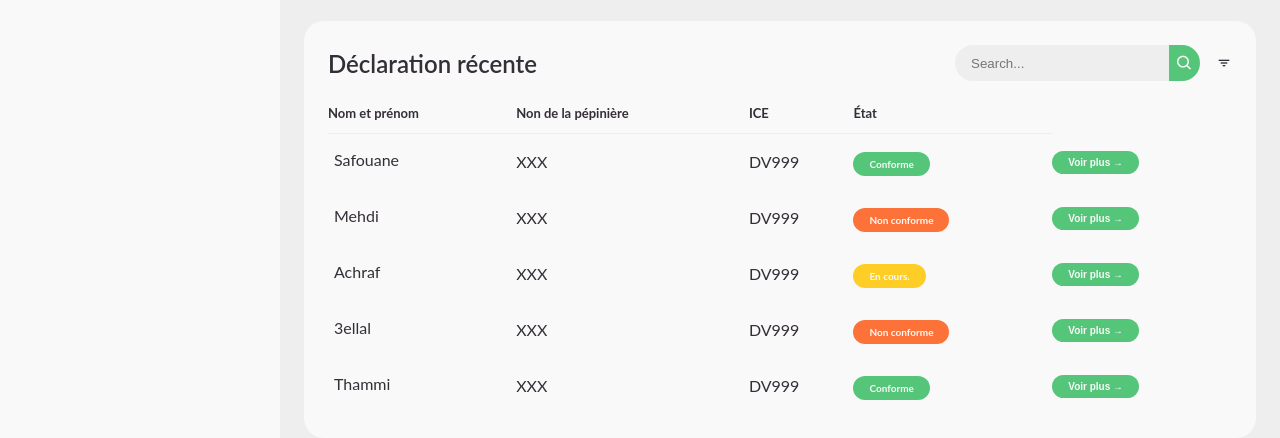
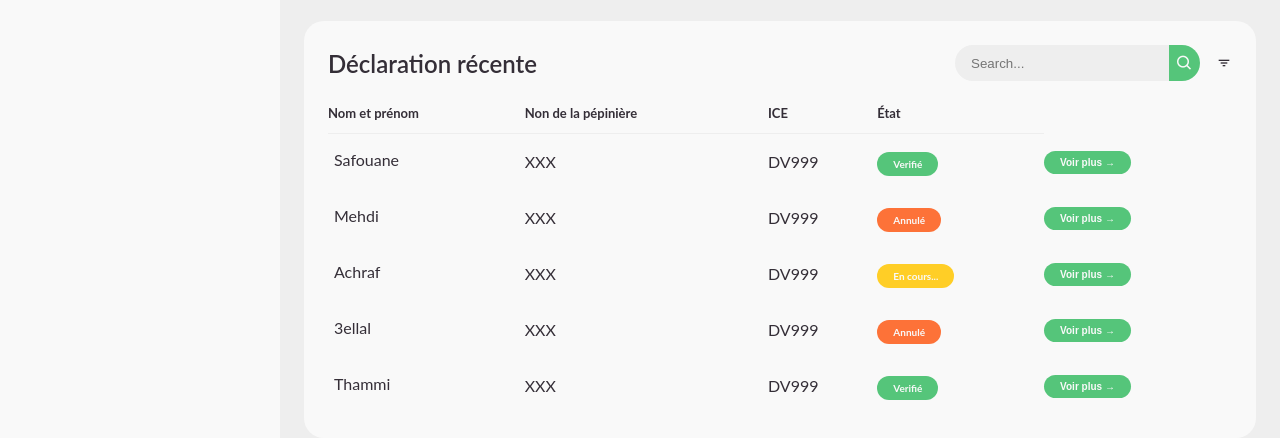
Before and after one commit to Safouane01/natours, a plain HTML site: page adminhub/index.html in a window 1280 px wide. Shown: the part 332-770 px from the top of the page. Drawn offline with nearby package versions, Linux system fonts and the light colour scheme.

Commit message:
Update index.html

```diff
--- a/adminhub/index.html
+++ b/adminhub/index.html
@@ -20,7 +20,7 @@
 	<section id="sidebar">
 		<a href="#" class="brand">
 			<!-- <i class='bx bxs-smile'></i> -->
-			<div class="bx"><img src="./img/logo.png" alt=""></div>
+			<div class="bx"><img src="/img/logo.png" alt=""></div>
 			<span class="text">AdminHub</span>
 		</a>
 		<ul class="side-menu top">
@@ -142,7 +142,7 @@
 									</td>
 									<td>XXX</td>
 									<td>DV999</td>
-									<td><span class="status completed">Conforme</span></td>
+									<td><span class="status completed">Verifié</span></td>
 									<td><button class="status completed btn--plus">Voir plus &rarr;</button></td>
 								</tr>
 
@@ -152,7 +152,7 @@
 								</td>
 								<td>XXX</td>
 								<td>DV999</td>
-								<td><span class="status pending">Non conforme</span></td>
+								<td><span class="status pending">Annulé</span></td>
 								<td><button class="status completed btn--plus">Voir plus &rarr;</button></td>
 
 							</tr>
@@ -163,7 +163,7 @@
 								<td>XXX</td>
 								<td>DV999</td>
 
-								<td><span class="status process">En cours.</span></td>
+								<td><span class="status process">En cours...</span></td>
 								<td><button class="status completed btn--plus">Voir plus &rarr;</button></td>
 
 							</tr>
@@ -174,7 +174,7 @@
 								<td>XXX</td>
 								<td>DV999</td>
 
-								<td><span class="status pending">Non conforme</span></td>
+								<td><span class="status pending">Annulé</span></td>
 								<td><button class="status completed btn--plus">Voir plus &rarr;</button></td>
 
 							</tr>
@@ -184,7 +184,7 @@
 								</td>
 								<td>XXX</td>
 								<td>DV999</td>
-								<td><span class="status completed">Conforme</span></td>
+								<td><span class="status completed">Verifié</span></td>
 								<td><button class="status completed btn--plus">Voir plus &rarr;</button></td>
 
 							</tr>
```
